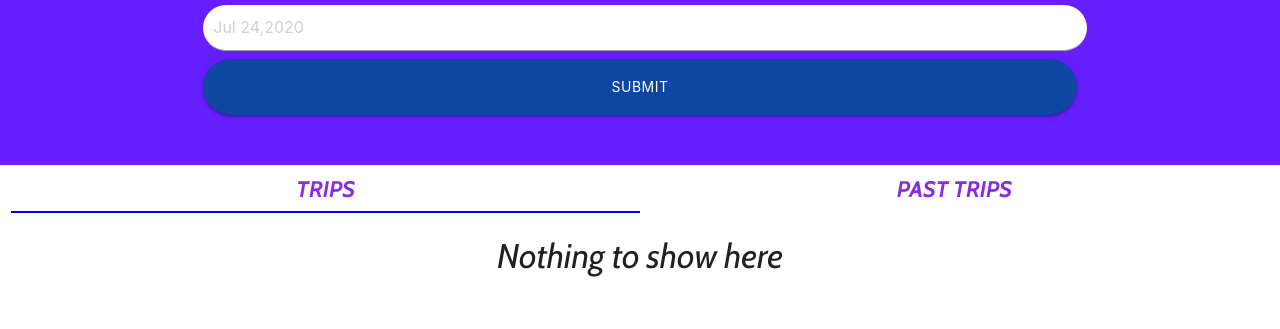
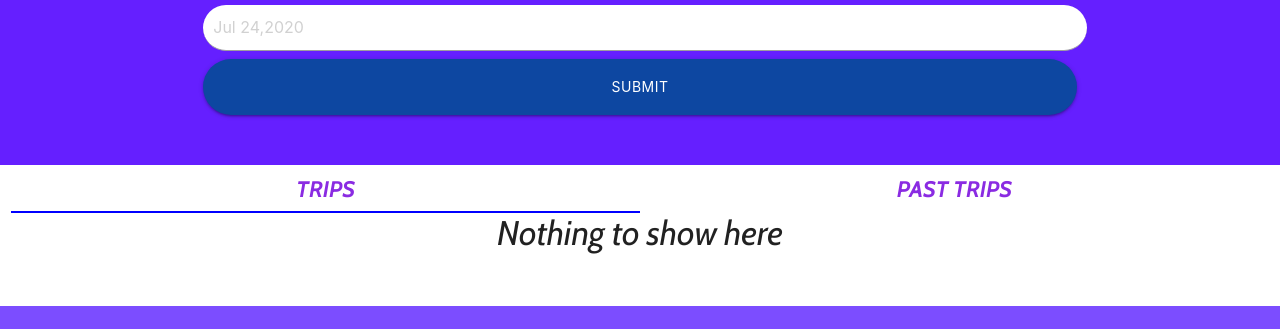
Before and after one commit to Pratik1234agarwal/Travel_Planner, a website built with webpack: page src/Client/views/index.html in a window 1280 px wide. Shown: the part 623-952 px from the top of the page. Built offline with nearby package versions, Linux system fonts and the light colour scheme.

Commit message:
Fixed the extra space error in Past Trips tab

```diff
--- a/src/Client/index.js
+++ b/src/Client/index.js
@@ -156,12 +156,10 @@ function formCard(){
   addListener(cardPast);
     if(card.innerHTML ===""){
       console.log("true")
-      card.innerHTML = "<h4> Nothing to show here </h4>"
-      card.classList.add('nothing');
+      card.innerHTML = "<h4 style='margin-top:0;' id='nothing'> Nothing to show here </h4>"
     }
     if(cardPast.innerHTML ===""){
-      cardPast.innerHTML = "<h4> Nothing to show here </h4>"
-      cardPast.classList.add('nothing');
+      cardPast.innerHTML = "<h5 style='margin-top:0;' id='nothing'> Nothing to show here </h5>"
     }
   tripRow.appendChild(card);
   tripPast.appendChild(cardPast);
--- a/src/Client/styles/main.scss
+++ b/src/Client/styles/main.scss
@@ -69,3 +69,7 @@ input{
     width: 100% !important;
     height:7vh;
 }
+
+h5#nothing {
+    padding-top: 100px !important;
+}
```
